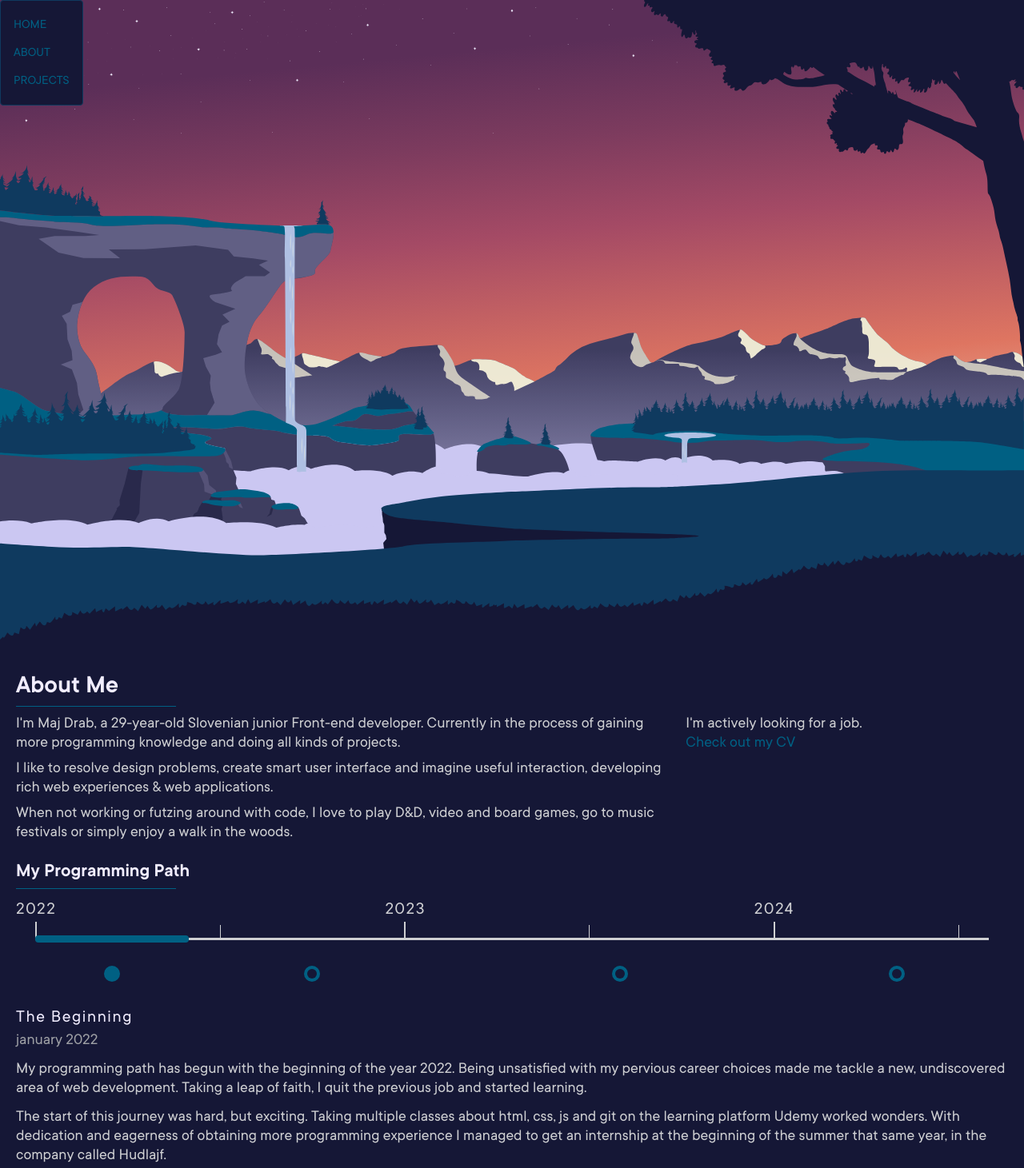
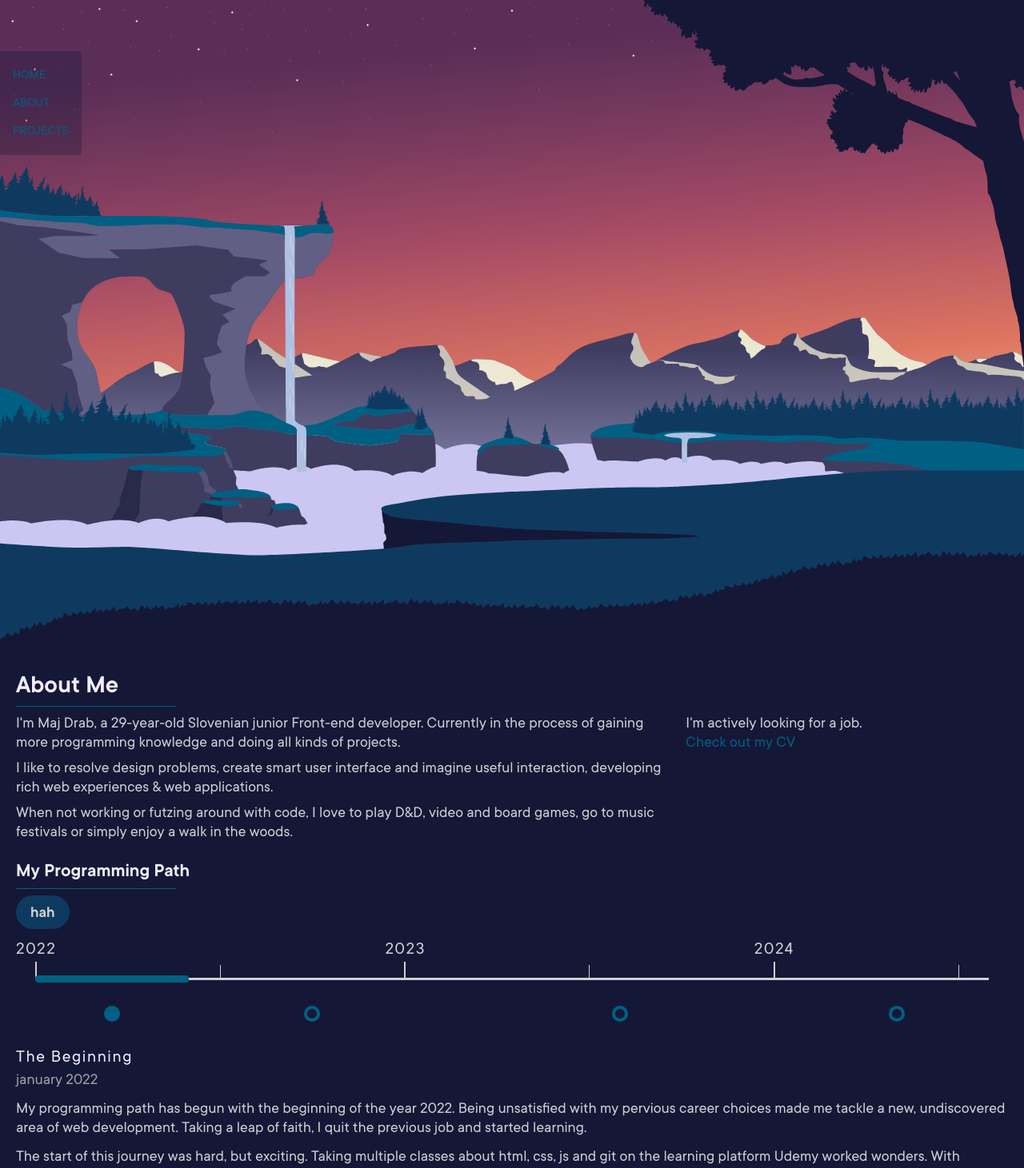
Before and after one commit to majdrab/majdrab.github.io, a Vue app: page / in a window 1280 px wide. Shown: the top 1461 px of the page at 80% size. Built offline with nearby package versions, Linux system fonts and the light colour scheme.

Commit message:
feat: create animateb button global component

```diff
--- a/src/assets/styles/app.css
+++ b/src/assets/styles/app.css
@@ -6,8 +6,6 @@
 @import 'tailwindcss/components';
 @import './components/components.css';
 @import './components/checkbox.css';
-@import './components/buttons.css';
-@import './components/form_base.css';
 @import './components/menu.css';
 @import './components/swiper.css';
 @import './components/wysiwyg.css';
--- a/src/assets/styles/components/buttons.css
+++ /dev/null
@@ -1,52 +0,0 @@
-.animated-ellipse {
-  position: absolute;
-  width: 0%;
-  height: 0%;
-  padding-bottom: 0%;
-  top: 0;
-  left: 0;
-  transform: translate(-50%, -50%);
-  border-radius: 50%;
-
-  div {
-    position: absolute;
-    top: 50%;
-    left: 50%;
-    transform: translate(-50%, -50%);
-    width: 85%;
-    height: 85%;
-    border-radius: 50%;
-  }
-
-  + span {
-    position: relative;
-  }
-
-  &.explode {
-    animation: explode 0.5s ease-in-out forwards;
-  }
-
-  &.deplode {
-    animation: deplode 0.5s ease-in-out forwards;
-  }
-}
-@keyframes explode {
-  0% {
-    width: 0%;
-    padding-bottom: 0%;
-  }
-  100% {
-    width: 250%;
-    padding-bottom: 250%;
-  }
-}
-@keyframes deplode {
-  0% {
-    width: 250%;
-    padding-bottom: 250%;
-  }
-  100% {
-    width: 0%;
-    padding-bottom: 0%;
-  }
-}
--- a/src/assets/styles/components/form_base.css
+++ /dev/null
@@ -1,2 +0,0 @@
-@layer components {
-}
--- a/src/components/blocks/about/AboutTimeline.vue
+++ b/src/components/blocks/about/AboutTimeline.vue
@@ -99,6 +99,7 @@ onMounted(() => {
 
 <template>
   <div class="about-timeline">
+    <BaseAnimatedButton ref="button" @click="onButtonClick(singleTimeline.id)">hah</BaseAnimatedButton>
     <div class="about-timeline__line">
       <div class="relative w-full border-b-[3px] border-gray-200 h-6">
         <div class="absolute bottom-0 w-[2px] h-5 bg-gray-200"><h4 class="text-gray-200 absolute -top-7 -left-6">2022</h4></div>
@@ -116,6 +117,7 @@ onMounted(() => {
           <button ref="button" @click="onButtonClick(singleTimeline.id)" class="flex items-center justify-center h-5 w-5 rounded-full bg-green-400 hover:bg-green-300 transition-colors">
             <div ref="buttonInner" class="h-3 w-3 rounded-full bg-primary"></div>
           </button>
+          <!-- <BaseAnimatedButton ref="button" @click="onButtonClick(singleTimeline.id)"/> -->
         </div>
       </template>
     </div>
--- /dev/null
+++ b/src/components/global/BaseAnimatedButton.vue
@@ -0,0 +1,95 @@
+<script setup>
+import { ref } from "vue";
+
+const buttonAnimated = ref(null)
+const animatedEllipse = ref(null)
+
+const animateEnter = (e) => {
+  if(animatedEllipse.value) {
+    animatedEllipse.value.style.left = `${e.offsetX}px`
+    animatedEllipse.value.style.top = `${e.offsetY}px`
+    if( animatedEllipse.value.classList.contains( 'deplode' ))
+      animatedEllipse.value.classList.remove( 'deplode' )
+    animatedEllipse.value.classList.add( 'explode' )
+  }
+}
+const animateLeave = (e) => {
+  if(animatedEllipse.value) {
+    animatedEllipse.value.style.left = `${e.offsetX}px`
+    animatedEllipse.value.style.top = `${e.offsetY}px`
+    if( animatedEllipse.value.classList.contains( 'explode' ))
+      animatedEllipse.value.classList.remove( 'explode' )
+    animatedEllipse.value.classList.add( 'deplode' )
+  }
+}
+</script>
+
+<template>
+  <button
+    ref="buttonAnimated"
+    class="btn-animated"
+    @mouseenter="animateEnter"
+    @mouseleave="animateLeave"
+  >
+    <div>
+      <div ref="animatedEllipse" class="animated-ellipse bg-green-400/70">
+        <div class="bg-green-400"></div>
+      </div>
+      <span class="relative"><slot></slot></span>
+    </div>
+  </button>
+</template>
+
+<style scoped>
+.btn-animated {
+  @apply btn relative bg-green;
+}
+.animated-ellipse {
+  position: absolute;
+  width: 0%;
+  height: 0%;
+  padding-bottom: 0%;
+  top: 0;
+  left: 0;
+  transform: translate(-50%, -50%);
+  border-radius: 50%;
+
+  div {
+    position: absolute;
+    top: 50%;
+    left: 50%;
+    transform: translate(-50%, -50%);
+    width: 95%;
+    height: 95%;
+    border-radius: 50%;
+  }
+
+  &.explode {
+    animation: explode 0.5s ease-in-out forwards;
+  }
+
+  &.deplode {
+    animation: deplode 0.5s ease-in-out forwards;
+  }
+}
+@keyframes explode {
+  0% {
+    width: 0%;
+    padding-bottom: 0%;
+  }
+  100% {
+    width: 250%;
+    padding-bottom: 250%;
+  }
+}
+@keyframes deplode {
+  0% {
+    width: 250%;
+    padding-bottom: 250%;
+  }
+  100% {
+    width: 0%;
+    padding-bottom: 0%;
+  }
+}
+</style>
--- a/src/components/layout/VHeader.vue
+++ b/src/components/layout/VHeader.vue
@@ -20,7 +20,7 @@
 
 <style scoped>
 .header {
-  @apply bg-primary fixed top-0 left-0 z-40 rounded border-green border;
+  @apply bg-primary/30 fixed top-16 left-0 z-40 rounded;
 }
 .navigation {
   @apply flex flex-col gap-4 py-5 px-4 text-green-400 uppercase;
--- a/src/main.js
+++ b/src/main.js
@@ -8,6 +8,7 @@ import router from './router'
 // import global components
 import BaseContainer from "./components/global/BaseContainer.vue"
 import BaseDivider from "./components/global/BaseDivider.vue"
+import BaseAnimatedButton from "./components/global/BaseAnimatedButton.vue"
 
 // gsap template
 // import { gsap } from "gsap";
@@ -26,6 +27,7 @@ app.use(router)
 app
   .component("BaseContainer", BaseContainer)
   .component("BaseDivider", BaseDivider)
+  .component("BaseAnimatedButton", BaseAnimatedButton)
 
 
 app.mount('#app')
--- a/src/views/AboutView.vue
+++ b/src/views/AboutView.vue
@@ -5,7 +5,7 @@ import AboutTimeline from '../components/blocks/about/AboutTimeline.vue';
 </script>
 
 <template>
-  <div id="about">
+  <section id="about">
     <BaseContainer class="about-intro">
       <h1 class="text-gray-100">About Me</h1>
       <BaseDivider />
@@ -42,7 +42,7 @@ import AboutTimeline from '../components/blocks/about/AboutTimeline.vue';
       <BaseDivider />
       <AboutTimeline />
     </BaseContainer>
-  </div>
+  </section>
 </template>
 
 <style scoped>
--- a/src/views/ProjectsView.vue
+++ b/src/views/ProjectsView.vue
@@ -4,7 +4,7 @@ import SingleProject from '../components/blocks/projects/SingleProject.vue';
 </script>
 
 <template>
-  <div id="projects">
+  <section id="projects">
     <BaseContainer>
       <h1 class="text-gray-100">Projects</h1>
       <BaseDivider />
@@ -23,7 +23,7 @@ import SingleProject from '../components/blocks/projects/SingleProject.vue';
         />
       </div>
     </BaseContainer>
-  </div>
+  </section>
 </template>
 
 <style scoped>
--- a/tailwind.config.js
+++ b/tailwind.config.js
@@ -133,7 +133,7 @@ export default {
       },
       gridTemplateColumns: gridAutoFills,
       backgroundImage: {
-        'gradient-primary': 'linear-gradient(89deg, theme("colors.primary.DEFAULT") 0.2%, theme("colors.link.DEFAULT") 99.48%)',
+        'gradient-primary': 'linear-gradient(89deg, theme("colors.primary.DEFAULT") 0.2%, theme("colors.green.DEFAULT") 99.48%)',
       },
     },
   },
@@ -144,7 +144,7 @@ export default {
         '.btn': {
           padding: '9px 18px',
           borderRadius: '46px',
-          fontFamily: 'RobotoCondensed-Bold',
+          fontFamily: 'theme("fontFamily.bold")',
           display: 'inline-flex',
           justifyContent: 'center',
           gap: '10px',
@@ -167,13 +167,7 @@ export default {
           color: 'theme("colors.link.dark")',
           '&:hover': {
             color: 'theme("colors.primary.DEFAULT")',
-          },
-          '.animated-ellipse': {
-            backgroundColor: 'theme("colors.link.dark") !important',
-            'div': {
-              backgroundColor: 'theme("colors.link.dark") !important',
-            }
-          },
+          }
         },
       })
       addUtilities({
```
